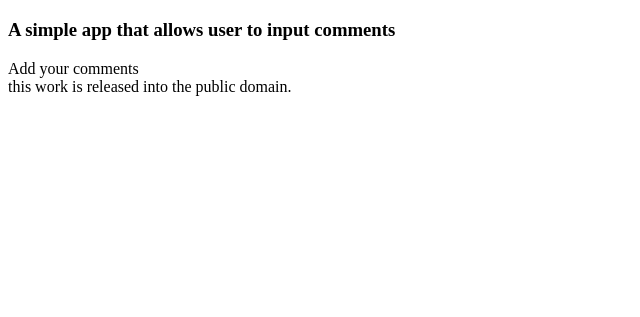
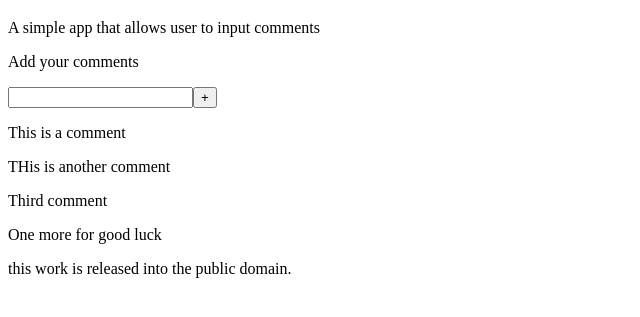
Before and after one commit to johnnyflame/web-app-practice, a plain HTML site: page chapter_4/example_2/index.html in a window 1280 px wide. Shown: the part 61-378 px from the top of the page, without its empty margins (0-640 px from the left). Drawn offline with nearby package versions, Linux system fonts and the light colour scheme.

Commit message:
small changes to the html

```diff
--- a/chapter_4/example_2/index.html
+++ b/chapter_4/example_2/index.html
@@ -9,14 +9,19 @@
 <body>
     <header>
         <h1>Comments</h1>
-        <h3>A simple app that allows user to input comments</h3>
+        <p>A simple app that allows user to input comments</p>
     </header>
     <main>
         <section class="comment-input">
-            Add your comments
+            <p> Add your comments</p>
+            <input type="text"><button>+</button>
         </section>
 
         <section class="comments">
+            <p>This is a comment</p>
+            <p>THis is another comment</p>
+            <p>Third comment</p>
+            <p>One more for good luck</p>
         </section>
     </main>
 
```
